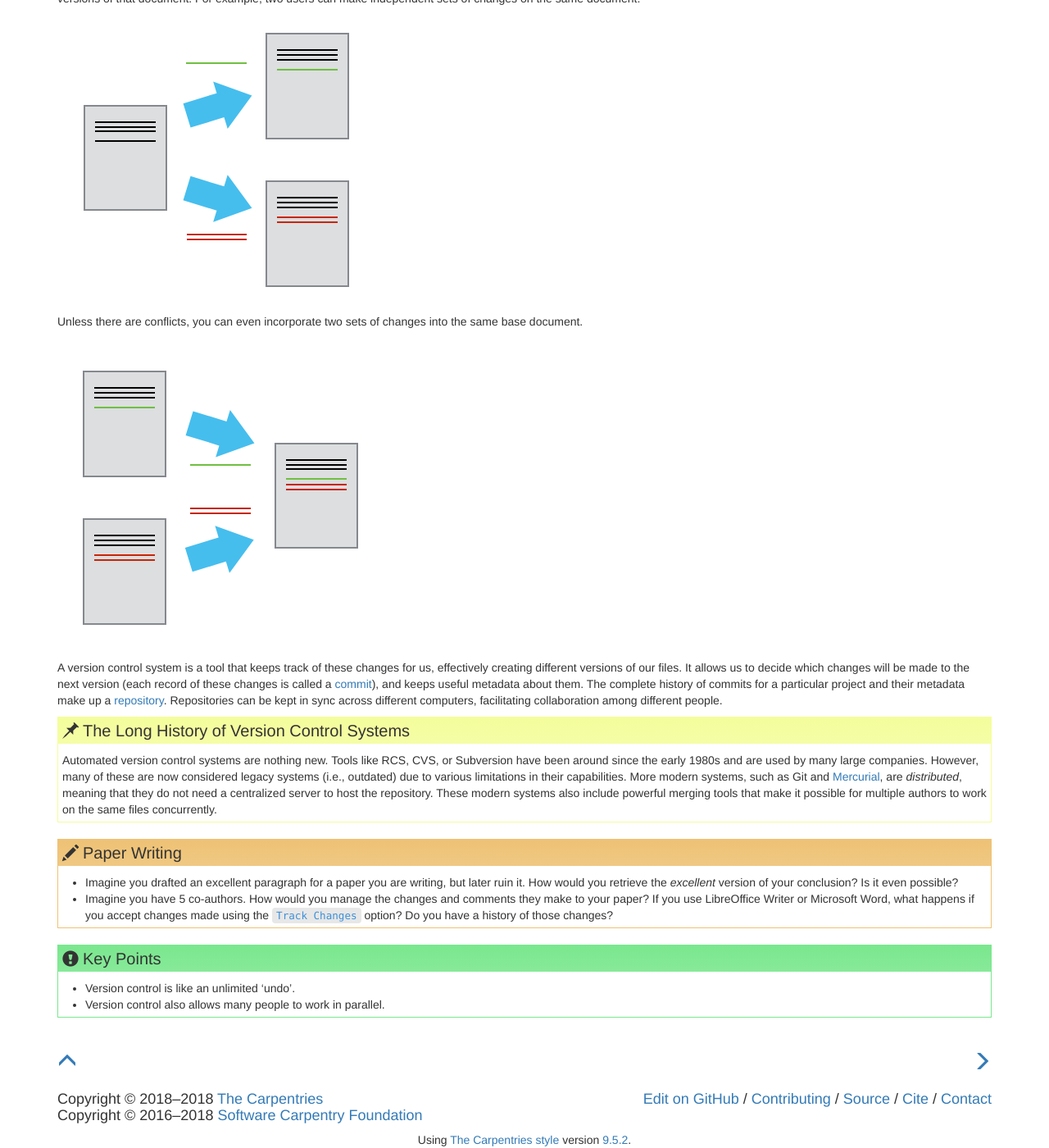
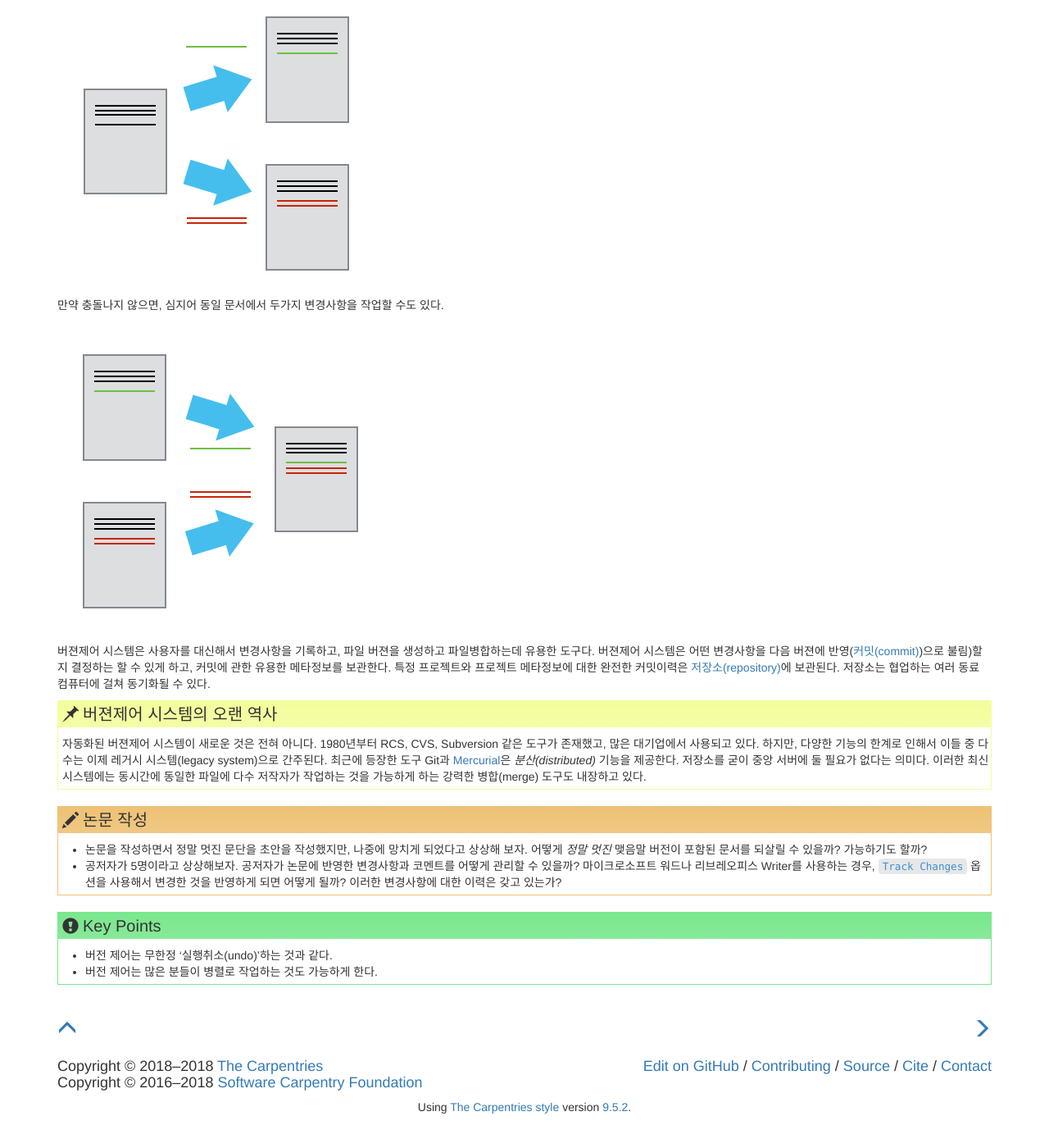
Before and after one commit to statkclee/git-novice-kr, a Jekyll site: the page built from _episodes/01-basics.md, in a window 1280 px wide and 1400 px high, scrolled down 1598 px. Shown: the whole window at 82% size. Built offline with Jekyll 4.4.1, drawn with Linux system fonts in a browser that asks for light colours; after the commit the page ends 2958 px from its top, so only the background shows below that; some of the changed text lies outside the part shown.

Commit message:
translated basic

```diff
--- a/_episodes/01-basics.md
+++ b/_episodes/01-basics.md
@@ -1,76 +1,72 @@
 ---
-title: Automated Version Control
+title: 자동화된 버젼제어
 teaching: 5
 exercises: 0
 questions:
-- "What is version control and why should I use it?"
+- "버젼 제어가 무엇이고, 왜 버젼제어를 사용해야 하는가?"
 objectives:
-- "Understand the benefits of an automated version control system."
-- "Understand the basics of how Git works."
+- "자동화된 버젼제어 시스템 장점을 이해한다."
+- "Git 동작방법 기본을 이해한다."
 keypoints:
-- "Version control is like an unlimited 'undo'."
-- "Version control also allows many people to work in parallel."
+- "버전 제어는 무한정 '실행취소(undo)'하는 것과 같다."
+- "버전 제어는 많은 분들이 병렬로 작업하는 것도 가능하게 한다."
 ---
 
-We'll start by exploring how version control can be used
-to keep track of what one person did and when.
-Even if you aren't collaborating with other people,
-automated version control is much better than this situation:
+
+누군가 무엇을 했는지, 언제 했는지를 추적하기 위해서, 버젼제어를 어떻게 사용할 수 있는지 탐색해보자.
+다른 사람과 협업을 하지 않더라도, 자동화된 버젼제어가 다음 상황보다 훨씬 더 낫다:
 
 [![Piled Higher and Deeper by Jorge Cham, http://www.phdcomics.com/comics/archive_print.php?comicid=1531](../fig/phd101212s.png)](http://www.phdcomics.com)
 
 "Piled Higher and Deeper" by Jorge Cham, http://www.phdcomics.com
 
-We've all been in this situation before: it seems ridiculous to have
-multiple nearly-identical versions of the same document. Some word
-processors let us deal with this a little better, such as Microsoft
-Word's [Track Changes](https://support.office.com/en-us/article/Track-changes-in-Word-197ba630-0f5f-4a8e-9a77-3712475e806a), Google Docs' [version
-history](https://support.google.com/docs/answer/190843?hl=en), or LibreOffice's [Recording and Displaying Changes](https://help.libreoffice.org/Common/Recording_and_Displaying_Changes).
+이전에 상기와 같은 상황에 처했었다: 같은 문서에 대해서 거의 동일한 다수 버젼을 관리하는 것은 우수워 보인다.
+일부 워드프로세서가 이런 상황을 좀더 잘 처리하도록 하는 기능이 있다. 예를 들어, 마이크로소프트 워드 "변경사항 추적(Track Changes)" 혹은
+구글 닥스(Google Docs)의 버젼 이력이 그것이다.
 
-Version control systems start with a base version of the document and
-then record changes you make each step of the way. You can
-think of it as a recording of your progress: you can rewind to start at the base
-document and play back each change you made, eventually arriving at your
-more recent version.
+버젼제어 시슽메은 문서의 기본 버젼으로 시작하고 나서, 각 단계마다 변경한 이력을 저장한다.
+테이프로 생각하면 쉽다: 테이프를 되감으면, 문서 시작한 지점으로 가고, 각 변경사항을 다시 돌리면 가장 최근 버젼이 된다.
 
 ![Changes Are Saved Sequentially](../fig/play-changes.svg)
 
-Once you think of changes as separate from the document itself, you
-can then think about "playing back" different sets of changes on the base document, ultimately
-resulting in different versions of that document. For example, two users can make independent
-sets of changes on the same document.
+변경사항을 문서 그자체로부터 떨어진 것으로 생각하면,
+동일 기반 문서에 다른 변경사항을 "재생(playback)"하고, 다른 문서 버젼을 관리하는 것으로 간주할 수 있다.
+예를 들어, 사용자 두명이 같은 문서에 독립적인 변경 작업을 수행할 수 있다.
 
 ![Different Versions Can be Saved](../fig/versions.svg)
 
-Unless there are conflicts, you can even incorporate two sets of changes into the same base document.
+만약 충돌나지 않으면, 심지어 동일 문서에서 두가지 변경사항을 작업할 수도 있다.
+
 
 ![Multiple Versions Can be Merged](../fig/merge.svg)
 
-A version control system is a tool that keeps track of these changes for us,
-effectively creating different versions of our files. It allows us to
-decide which changes will be made to the next version (each record of these changes is called a
-[commit]({{ page.root }}/reference#commit)), and keeps useful metadata about them. The
-complete history of commits for a particular project and their metadata make up
-a [repository]({{ page.root }}/reference#repository). Repositories can be kept in sync
-across different computers, facilitating collaboration among different people.
+버젼제어 시스템은 사용자를 대신해서 변경사항을 기록하고,
+파일 버젼을 생성하고 파일병합하는데 유용한 도구다.
+버젼제어 시스템은 어떤 변경사항을 다음 버젼에 반영([커밋(commit)]({{ page.root }}/reference#commit))으로 불림)할지 결정하는 할 수 있게 하고,
+커밋에 관한 유용한 메타정보를 보관한다.
+특정 프로젝트와 프로젝트 메타정보에 대한 완전한 커밋이력은
+[저장소(repository)]({{ page.root }}/reference#repository)에 보관된다.
+저장소는 협업하는 여러 동료 컴퓨터에 걸쳐 동기화될 수 있다.
 
-> ## The Long History of Version Control Systems
+
+> ## 버젼제어 시스템의 오랜 역사
 >
-> Automated version control systems are nothing new.
-> Tools like RCS, CVS, or Subversion have been around since the early 1980s and are used by many large companies.
-> However, many of these are now considered legacy systems (i.e., outdated) due to various limitations in their capabilities.
-> More modern systems, such as Git and [Mercurial](https://swcarpentry.github.io/hg-novice/),
-> are *distributed*, meaning that they do not need a centralized server to host the repository.
-> These modern systems also include powerful merging tools that make it possible for multiple authors to work on
-> the same files concurrently.
+> 자동화된 버젼제어 시스템이 새로운 것은 전혀 아니다.
+> 1980년부터 RCS, CVS, Subversion 같은 도구가 존재했고, 많은 대기업에서 사용되고 있다.
+> 하지만, 다양한 기능의 한계로 인해서 이들 중 다수는 이제 레거시 시스템(legacy system)으로 간주된다.
+> 최근에 등장한 도구 Git과 [Mercurial](http://swcarpentry.github.io/hg-novice/)은 *분산(distributed)* 기능을 제공한다.
+> 저장소를 굳이 중앙 서버에 둘 필요가 없다는 의미다.
+> 이러한 최신 시스템에는 동시간에 동일한 파일에 다수 저작자가 작업하는 것을 가능하게 하는 강력한 병합(merge) 도구도 내장하고 있다.
+>
 {: .callout}
 
-> ## Paper Writing
+> ## 논문 작성
 >
-> *   Imagine you drafted an excellent paragraph for a paper you are writing, but later ruin it. How would you retrieve
->     the *excellent* version of your conclusion? Is it even possible?
+> *   논문을 작성하면서 정말 멋진 문단을 초안을 작성했지만, 나중에 망치게 되었다고 상상해 보자.
+>     어떻게 *정말 멋진* 맺음말 버전이 포함된 문서를 되살릴 수 있을까? 가능하기도 할까?
 >
-> *   Imagine you have 5 co-authors. How would you manage the changes and comments they make to your paper?
->     If you use LibreOffice Writer or Microsoft Word, what happens if you accept changes made using the
->     `Track Changes` option? Do you have a history of those changes?
+> *   공저자가 5명이라고 상상해보자. 공저자가 논문에 반영한 변경사항과 코멘트를 어떻게 관리할 수 있을까?
+>     마이크로소프트 워드나 리브레오피스 Writer를 사용하는 경우, `Track Changes` 옵션을 사용해서 변경한 것을 반영하게 되면 어떻게 될까?
+>     이러한 변경사항에 대한 이력은 갖고 있는가?
+>
 {: .challenge}
```
